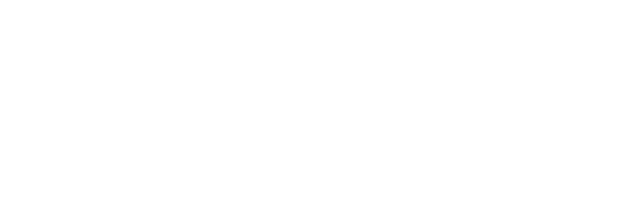
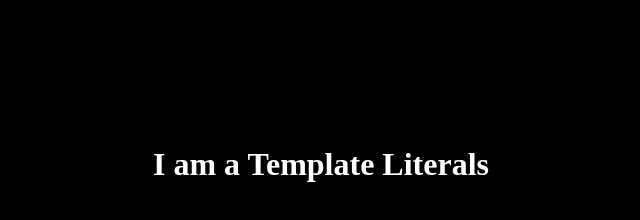
Before and after one commit to Andrewmasih/JS-String-template-literals-, a plain HTML site: page index.html in a window 1280 px wide. Shown: the whole page, without its empty margins (319-959 px from the left). Drawn offline with Linux system fonts and the light colour scheme.

Commit message:
added CSS

```diff
--- a/index.html
+++ b/index.html
@@ -7,6 +7,7 @@
     <link href="style.css" rel="stylesheet" type="text/css" />
   </head>
   <body>
+    <h1> I am a Template Literals </h1>
     <script src="script.js"></script>
   </body>
 </html>
--- a/style.css
+++ b/style.css
@@ -0,0 +1,10 @@
+body {
+  color: white;
+  background-color: black;
+}
+
+h1 {
+  text-align: center;
+  position: relative;
+  top: 125px;
+}
```
